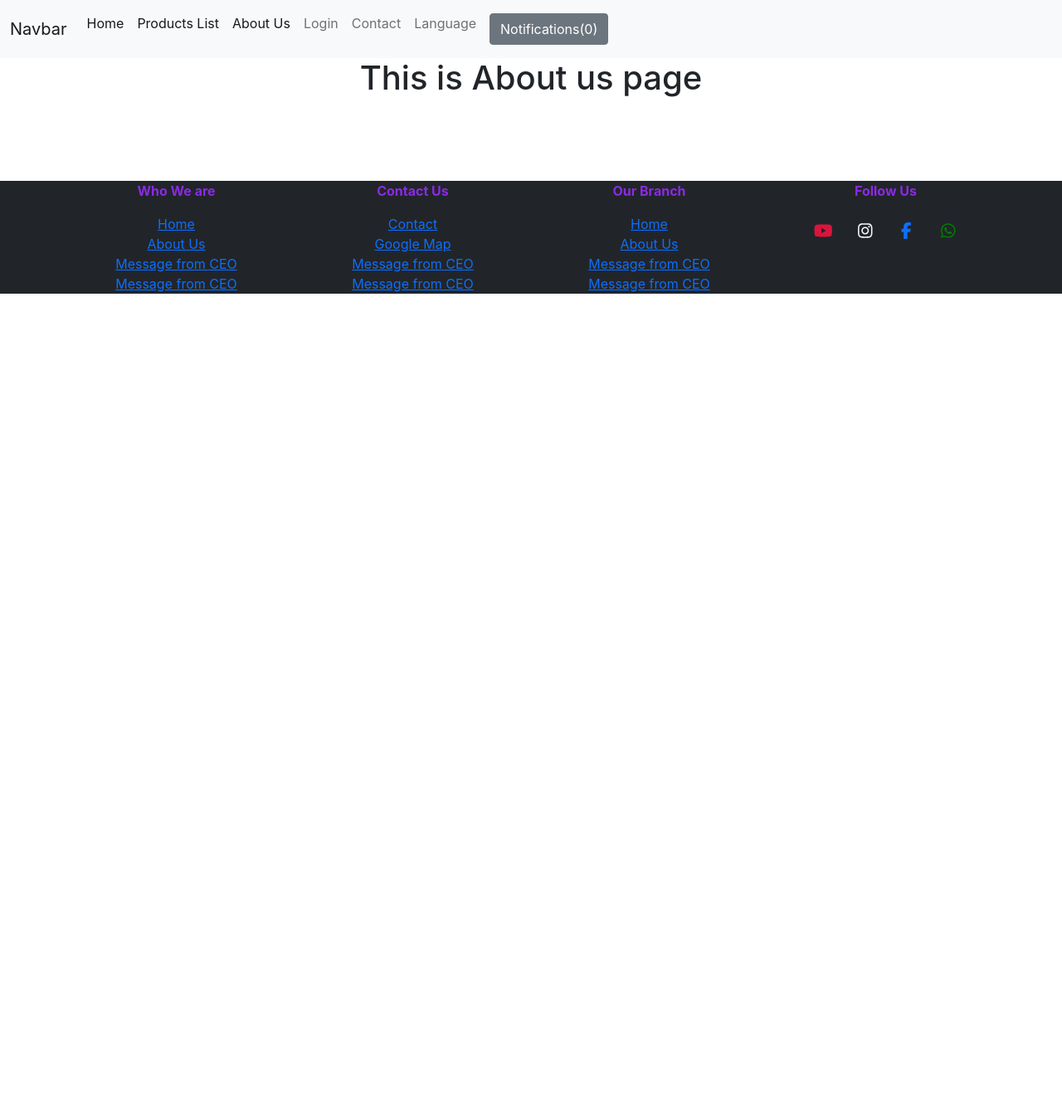
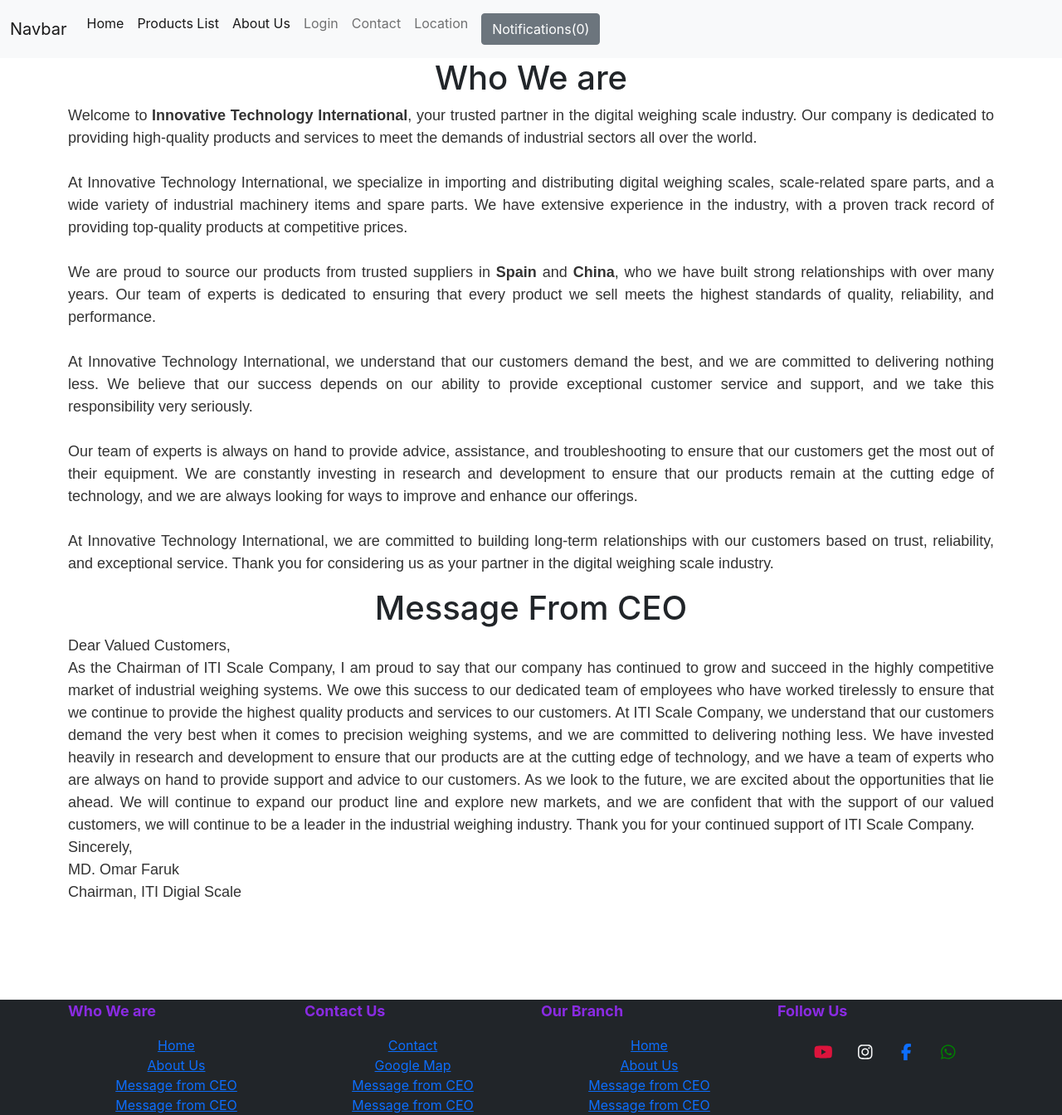
Before and after one commit to safinpeal/scale-app, a React (Create React App) app: page /about in a window 1280 px wide. Shown: the whole page at 83% size. Before the commit the page ends 800 px from the top, so only its background shows below. Built offline with nearby package versions, Linux system fonts and the light colour scheme; no server answers.

Commit message:
about us added

```diff
--- /dev/null
+++ b/src/Pages/AboutUS/AboutUs.css
@@ -0,0 +1,7 @@
+p {
+    font-family: Arial, sans-serif;
+    font-size: 18px;
+    color: #333;
+    line-height: 1.5;
+    text-align: justify;
+}
--- a/src/Pages/AboutUS/AboutUs.js
+++ b/src/Pages/AboutUS/AboutUs.js
@@ -1,5 +1,7 @@
 import React, { useEffect } from 'react';
+import MessageOfChairman from '../Shared/MessageOfChairman/MessageOfChairman';
 import Navigation from '../Shared/Navigation/Navigation';
+import './AboutUs.css'
 
 
 const AboutUs = () => {
@@ -8,7 +10,43 @@
         <div>
 
             <h1 data-aos="fade-up
-            ">This is About us page</h1>
+            ">Who We are</h1>
+            <div className="container">
+                <div className="row">
+                {/* <p className="desc">Innoovative Technology International,imports, supply,install, r (servicing), rectify:<br></br>
+                1) Digital weighing scales (bridge scales),<br></br>
+                2) Scale related spare parts<br></br>
+                3) Many kind of industrial  machinary items & spare parts<br></br>
+Dear customers, we would like to introduce you with:<br></br>
+Digital weighing scale such as :- <br></br>
+A) Truck scale (Bridge scale)<br></br>
+B) CRANE SCALES WITH REMOTE CONTROLLER
+C) FLOOR SCALES<br></br>
+D) BENCH SCALES (T – SCALES)<br></br>
+
+ DIGITAL SCALES ARE ORIGINALLY MADE OF :- <br></br>
+A) SPAIN (BRAND NAME SENSOCAR)<br></br>
+B) TURKEY (BRAND NAME TUNAYLAR )<br></br>
+C) CHINA (BRAND NAME YAOHUA/YUBO/SMILE<br></br>
+NB: STOCK: – SCALE AND RELATED SPARE PARTS ALWAYS AVAILABLE
+</p> */}
+
+<p> Welcome to <b>Innovative Technology International</b>, your trusted partner in the digital weighing scale industry. Our company is dedicated to providing high-quality products and services to meet the demands of industrial sectors all over the world.<br></br>
+<br></br>
+At Innovative Technology International, we specialize in importing and distributing digital weighing scales, scale-related spare parts, and a wide variety of industrial machinery items and spare parts. We have extensive experience in the industry, with a proven track record of providing top-quality products at competitive prices.<br></br>
+<br></br>
+We are proud to source our products from trusted suppliers in <b>Spain</b> and <b>China</b>, who we have built strong relationships with over many years. Our team of experts is dedicated to ensuring that every product we sell meets the highest standards of quality, reliability, and performance.<br></br>
+<br></br>
+At Innovative Technology International, we understand that our customers demand the best, and we are committed to delivering nothing less. We believe that our success depends on our ability to provide exceptional customer service and support, and we take this responsibility very seriously.
+<br></br>
+<br></br>
+Our team of experts is always on hand to provide advice, assistance, and troubleshooting to ensure that our customers get the most out of their equipment. We are constantly investing in research and development to ensure that our products remain at the cutting edge of technology, and we are always looking for ways to improve and enhance our offerings.<br></br>
+<br></br>
+At Innovative Technology International, we are committed to building long-term relationships with our customers based on trust, reliability, and exceptional service. Thank you for considering us as your partner in the digital weighing scale industry.</p>
+                </div>
+            </div>
+
+<MessageOfChairman></MessageOfChairman>
         </div>
     );
 };
--- a/src/Pages/Home/Lists/ProductList.css
+++ b/src/Pages/Home/Lists/ProductList.css
@@ -5,6 +5,12 @@
 .category {
     font-family: 'Roboto', sans-serif;
 }
+
+/*
+.trans {
+    height: 300px;
+
+} */
 
 .trans:hover {
     transform: scale(1.02, 1.02);
@@ -14,11 +20,12 @@
     box-shadow: -10px 10px 15px rgba(54, 151, 207, 0.5)
 }
 
+
 .card-img {
     width: 100%;
-    max-height: 350px;
+    height: 30vw;
 }
 
 .image {
-    height: 400px;
+    height: 35vw;
 }
--- a/src/Pages/Home/Lists/ProductList.js
+++ b/src/Pages/Home/Lists/ProductList.js
@@ -7,7 +7,7 @@
 
     return(
 
-          <div className="card h-100 trans"data-aos="zoom-in">
+          <div className="card trans"data-aos="zoom-in">
             <div className="image">
             <img src={server+props.product.image} className="card-img-top img-fluid card-img" alt="..."/>
             </div>
--- /dev/null
+++ b/src/Pages/Shared/MessageOfChairman/MessageOfChairman.js
@@ -0,0 +1,37 @@
+import React from 'react';
+
+const MessageOfChairman = () => {
+    return (
+        <div>
+            <h1>Message From CEO</h1>
+            <div className="container">
+                <div className="row">
+                <p>
+            Dear Valued Customers,<br></br>
+
+As the Chairman of ITI Scale Company,
+ I am proud to say that our company has continued to grow and succeed in the highly competitive market of industrial weighing systems. We owe this success to our dedicated team of employees who have worked tirelessly to ensure that we continue to provide the highest quality products and services to our customers.
+
+At ITI Scale Company, we understand that our customers demand the very best when it comes to precision weighing systems, and we are committed to delivering nothing less. We have invested heavily in research and development to ensure that our products are at the cutting edge of technology, and we have a team of experts who are always on hand to provide support and advice to our customers.
+
+As we look to the future, we are excited about the opportunities that lie ahead. We will continue to expand our product line and explore new markets, and we are confident that with the support of our valued customers, we will continue to be a leader in the industrial weighing industry.
+
+Thank you for your continued support of ITI Scale Company.<br></br>
+
+Sincerely,<br></br>
+
+MD. Omar Faruk<br></br>
+Chairman, ITI Digial Scale<br></br>
+
+
+
+
+
+            </p>
+                </div>
+            </div>
+        </div>
+    );
+};
+
+export default MessageOfChairman;
--- a/src/Pages/Shared/Navigation/Navigation.js
+++ b/src/Pages/Shared/Navigation/Navigation.js
@@ -44,7 +44,7 @@
          <NavLink to="contact" className="nav-link">Contact</NavLink>
         </li>
         <li class="nav-item">
-          <NavLink to="/language" className="nav-link">Language</NavLink>
+          <NavLink to="/language" className="nav-link">Location</NavLink>
         </li>
     {admin?
       <Dropdown>
```
Also changed, not shown: src/Pages/Login/Login.css (line endings or trailing spaces).
